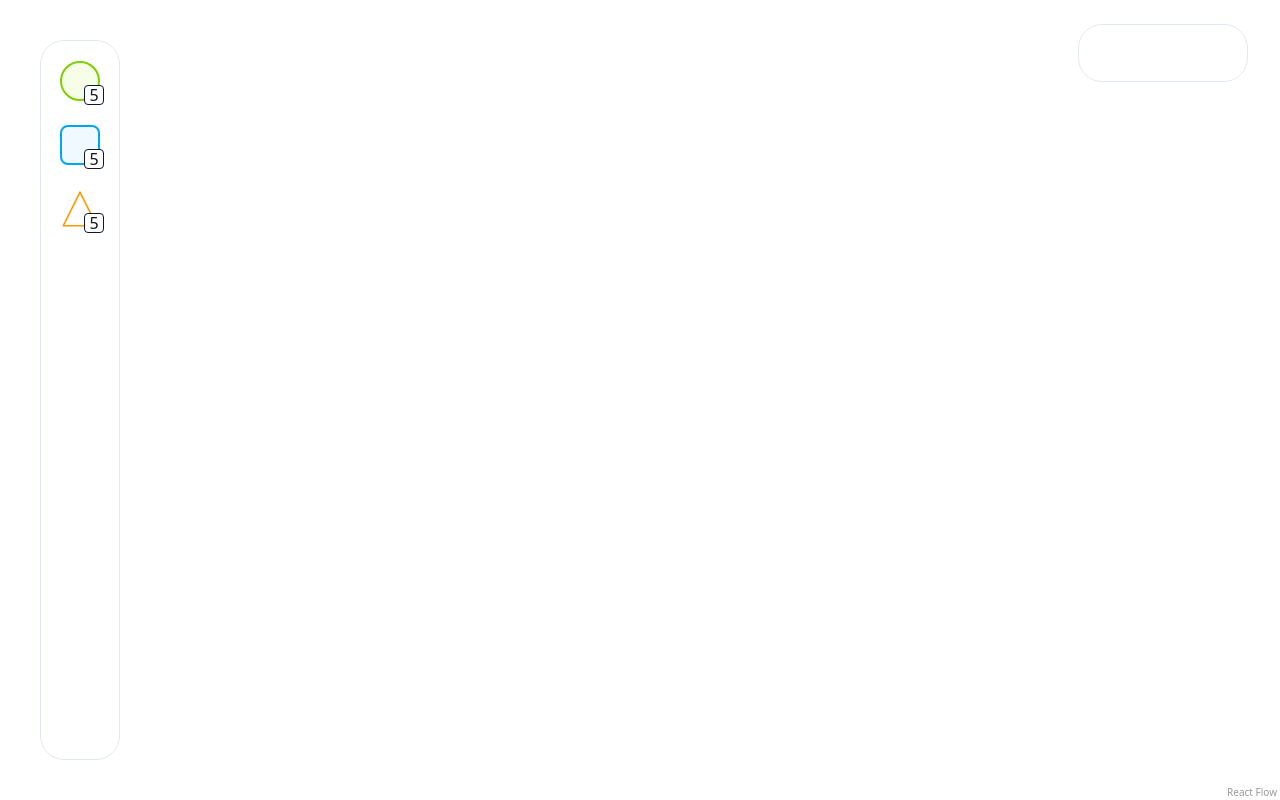
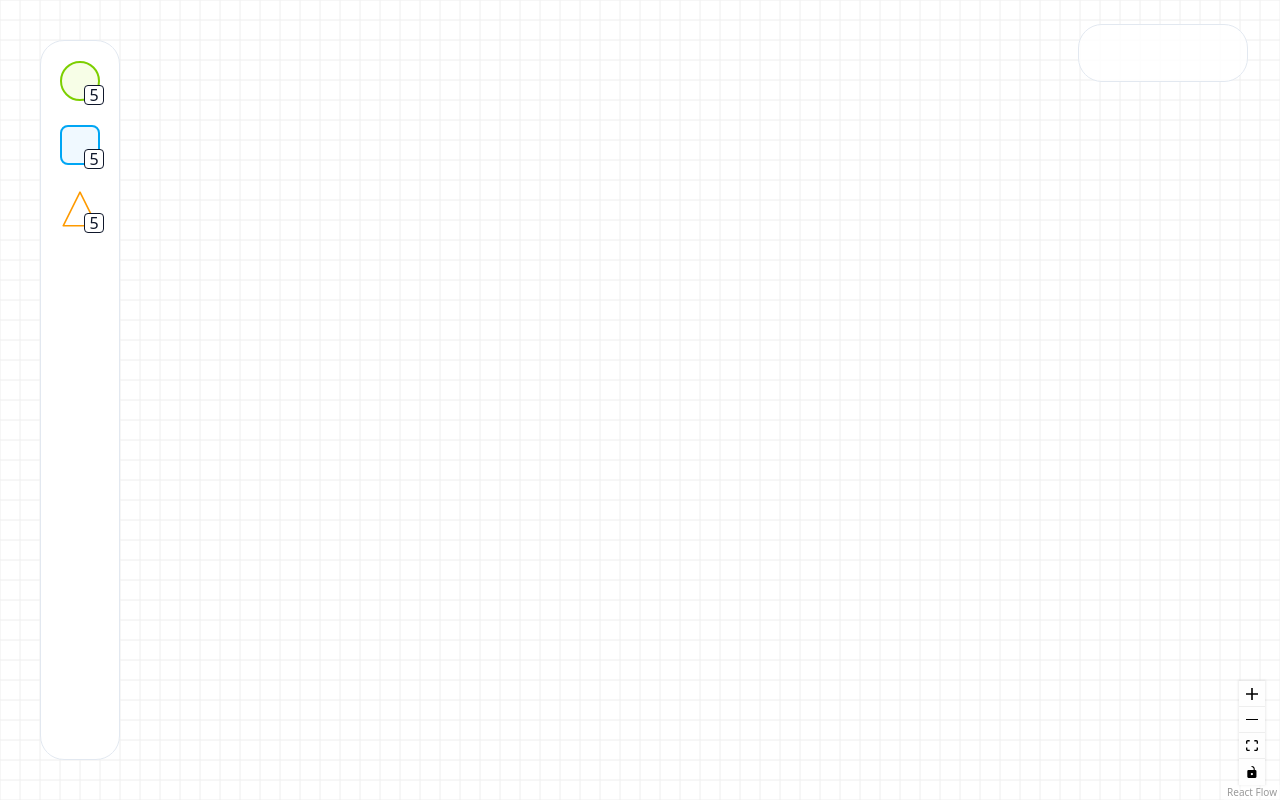
Before and after one commit to Hwosch/Diagram-Editor, a React (Vite) app: page / in a window 1280 px wide. Built offline with nearby package versions, Linux system fonts and the light colour scheme; some icons are missing.

Commit message:
- Бэкграунд и кнопки управления для редактора

```diff
--- a/src/modules/Editor/components/Editor.tsx
+++ b/src/modules/Editor/components/Editor.tsx
@@ -1,4 +1,10 @@
-import { ReactFlow, type NodeTypes } from '@xyflow/react';
+import {
+  Background,
+  BackgroundVariant,
+  Controls,
+  ReactFlow,
+  type NodeTypes,
+} from '@xyflow/react';
 import { RectangleShapeNode } from './RectangleShapeNode';
 import { TriangleShapeNode } from './TriangleShapeNode';
 import { CircleShapeNode } from './CircleShapeNode';
@@ -29,7 +35,10 @@ export function Editor() {
         nodeTypes={NODE_TYPES}
         deleteKeyCode={DELETE_KEY_CODES}
         fitView
-      />
+      >
+        <Background variant={BackgroundVariant.Lines} />
+        <Controls position='bottom-right' />
+      </ReactFlow>
     </div>
   );
 }
```
